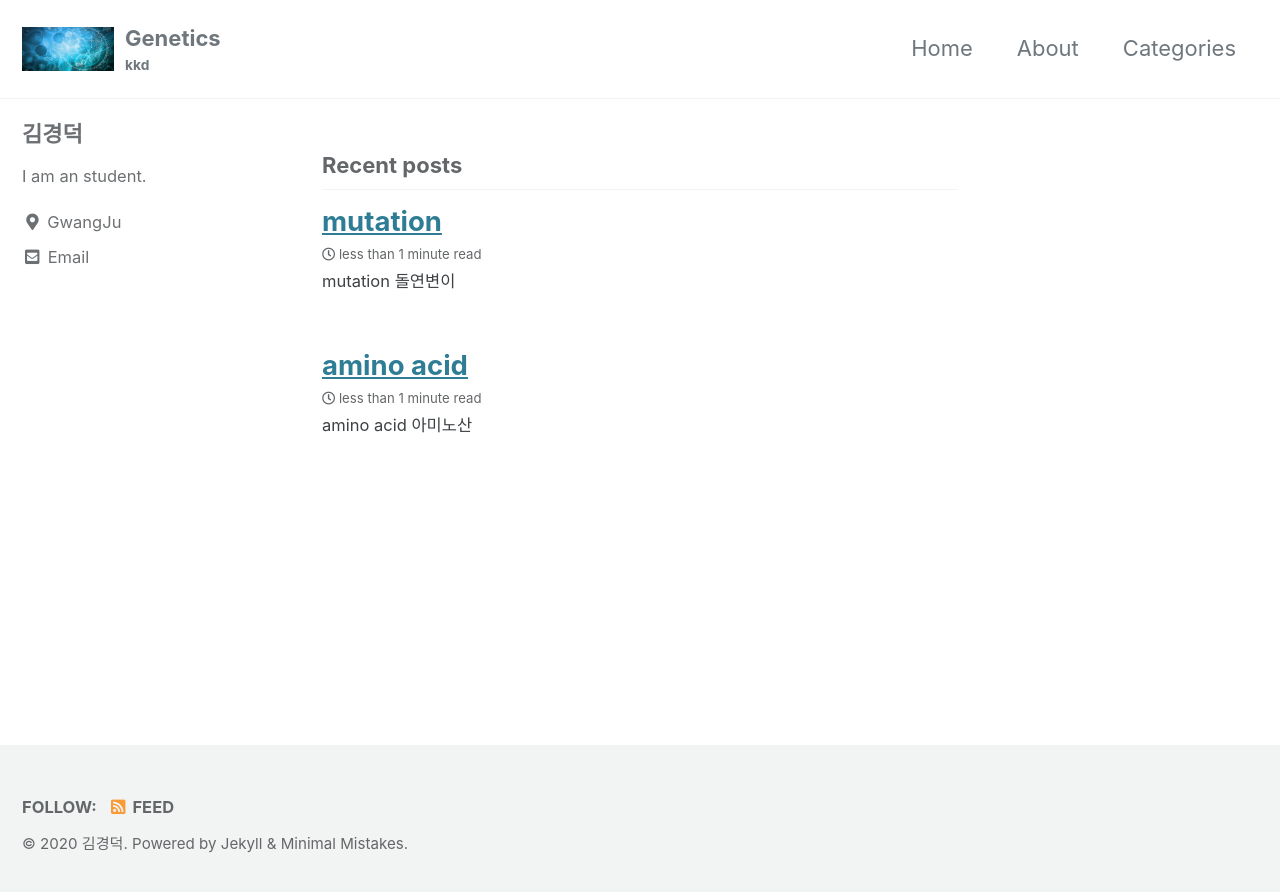
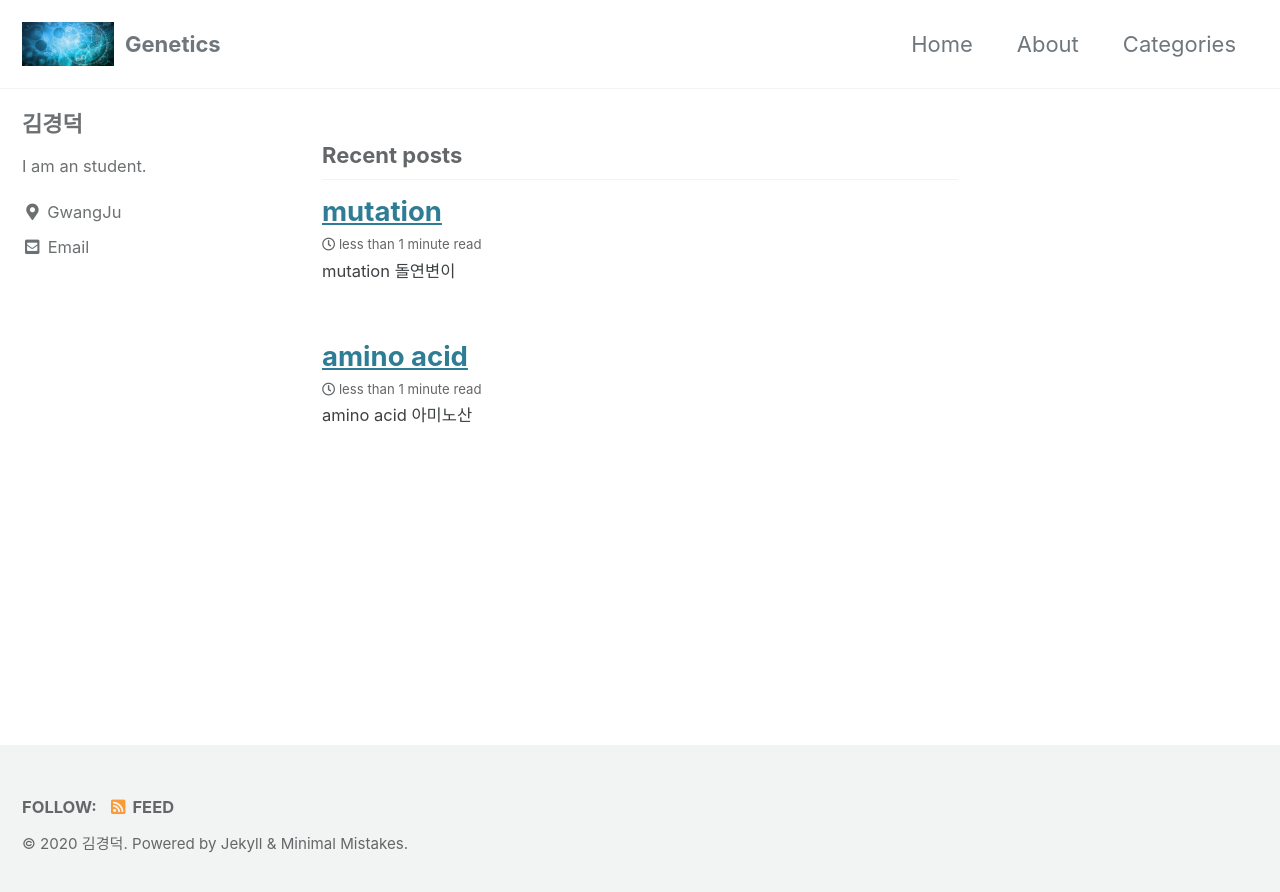
Before and after one commit to KIM-GyeongDeok/KIM-GyeongDeok.github.io, a Jekyll site: the page built from index.html, in a window 1280 px wide. Shown: the top 892 px of the page. Built offline with Jekyll 4.4.1, drawn with Linux system fonts in a browser that asks for light colours; cached includes are drawn as plain includes; the list of posts is cut into pages by our own code.

Commit message:
Update _config.yml

```diff
--- a/_config.yml
+++ b/_config.yml
@@ -18,7 +18,7 @@ minimal_mistakes_skin    : "default" # "default", "air", "aqua", "contrast", "da
 locale                   : "en-US"
 title                    : "Genetics"
 title_separator          : "-"
-subtitle                 : "kkd" # site tagline that appears below site title in masthead
+subtitle                 : # site tagline that appears below site title in masthead
 name                     : "김경덕"
 description              : "인공지능, 유전학 학습."
 url                      : "https://KIM-GyeongDeok.github.io" # the base hostname & protocol for your site e.g. "https://mmistakes.github.io"
```
